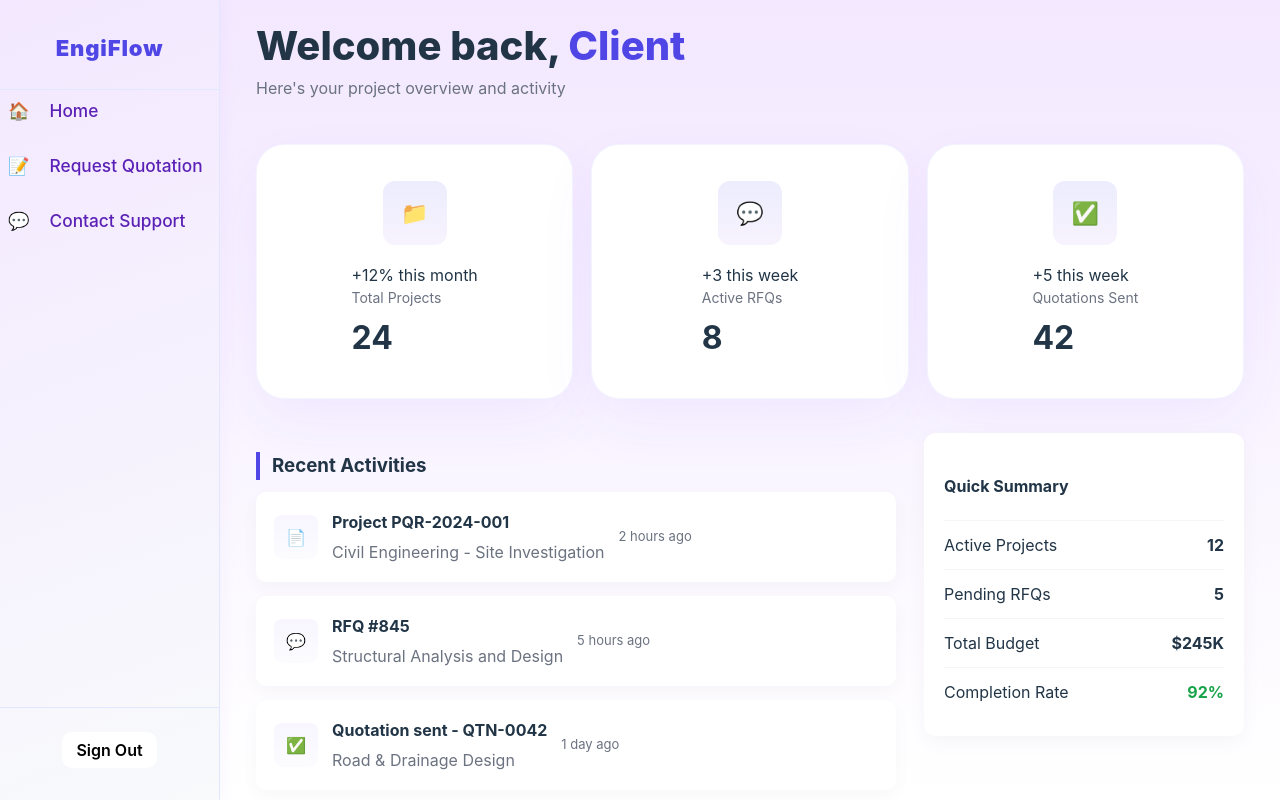
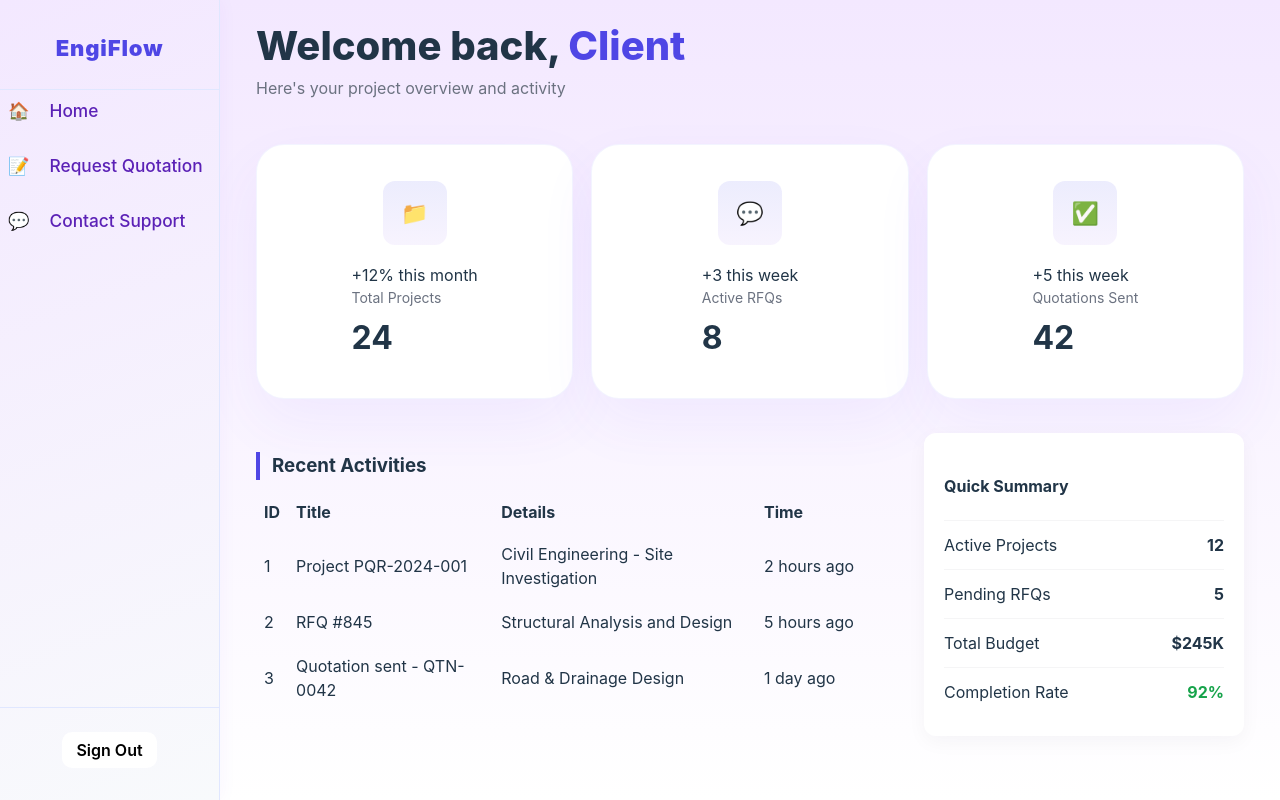
Before and after one commit to Tushar9401/engiflow-frontend, a React (Vite) app: page /#/dashboard in a window 1280 px wide. Built offline with nearby package versions, Linux system fonts and the light colour scheme; sample sign-in values are in the browser's storage.

Commit message:
Update: Client Dashboard Table

```diff
--- a/src/pages/DashboardHome.jsx
+++ b/src/pages/DashboardHome.jsx
@@ -42,16 +42,26 @@ export default function DashboardHome() {
         <div className="recent-column">
           <h3 className="section-label">Recent Activities</h3>
           <div className="activities-list">
-            {activities.map(a => (
-              <div className="activity-item" key={a.id}>
-                <div className="activity-icon">{a.icon}</div>
-                <div className="activity-body">
-                  <div className="activity-title">{a.title}</div>
-                  <div className="activity-sub">{a.subtitle}</div>
-                </div>
-                <div className="activity-time">{a.time}</div>
-              </div>
-            ))}
+            <table className="activities-table" style={{ width: '100%', borderCollapse: 'collapse' }}>
+              <thead>
+                <tr>
+                  <th style={{ textAlign: 'left', padding: '8px' }}>ID</th>
+                  <th style={{ textAlign: 'left', padding: '8px' }}>Title</th>
+                  <th style={{ textAlign: 'left', padding: '8px' }}>Details</th>
+                  <th style={{ textAlign: 'left', padding: '8px', width: '140px' }}>Time</th>
+                </tr>
+              </thead>
+              <tbody>
+                {activities.map(a => (
+                  <tr key={a.id} className="activity-row">
+                    <td style={{ padding: '10px 8px' }}>{a.id}</td>
+                    <td style={{ padding: '10px 8px' }}>{a.title}</td>
+                    <td style={{ padding: '10px 8px' }}>{a.subtitle}</td>
+                    <td style={{ padding: '10px 8px' }}>{a.time}</td>
+                  </tr>
+                ))}
+              </tbody>
+            </table>
           </div>
         </div>
 
```
